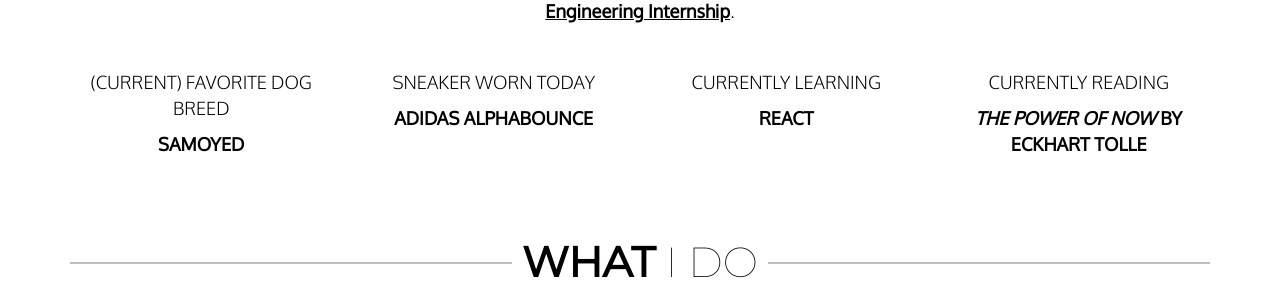
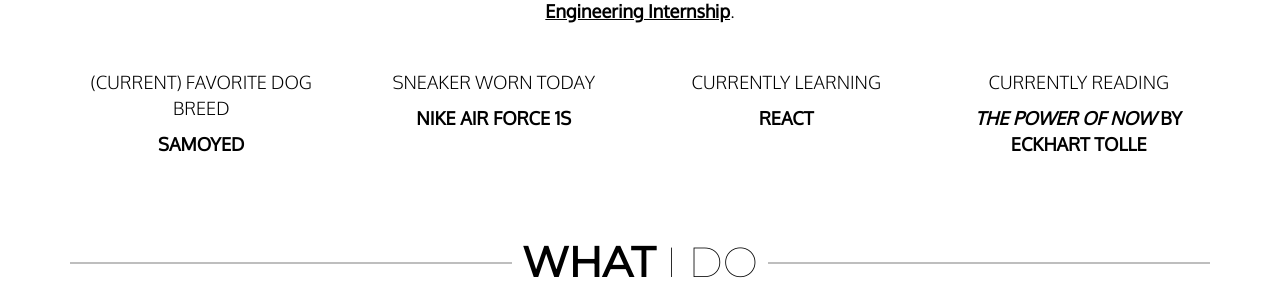
Before and after one commit to haanmiba/haanmiba.github.io, a Jekyll site: the page built from index.md, in a window 1280 px wide and 900 px high, scrolled down 1116 px. Shown: the part 154-454 px from the top of the window. Built offline with Jekyll 4.4.1, drawn with Linux system fonts in a browser that asks for light colours; nearby versions of some CDN libraries.

Commit message:
Updated sneaker section of about page

```diff
--- a/_data/about.yml
+++ b/_data/about.yml
@@ -6,7 +6,7 @@ currently:
   - action: 'seeking a'
     subject: 'Summer 2019 Software Engineering Internship'
 dog: 'Samoyed'
-sneaker: 'Adidas AlphaBounce'
+sneaker: 'Nike Air Force 1s'
 learning: 'React'
 reading:
   book: "The Power of Now"
```
